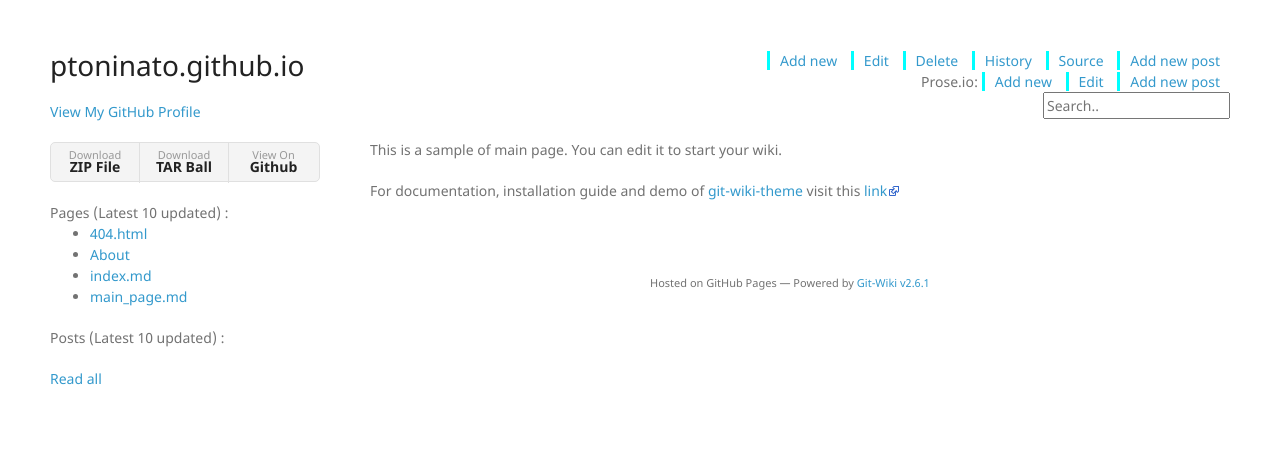
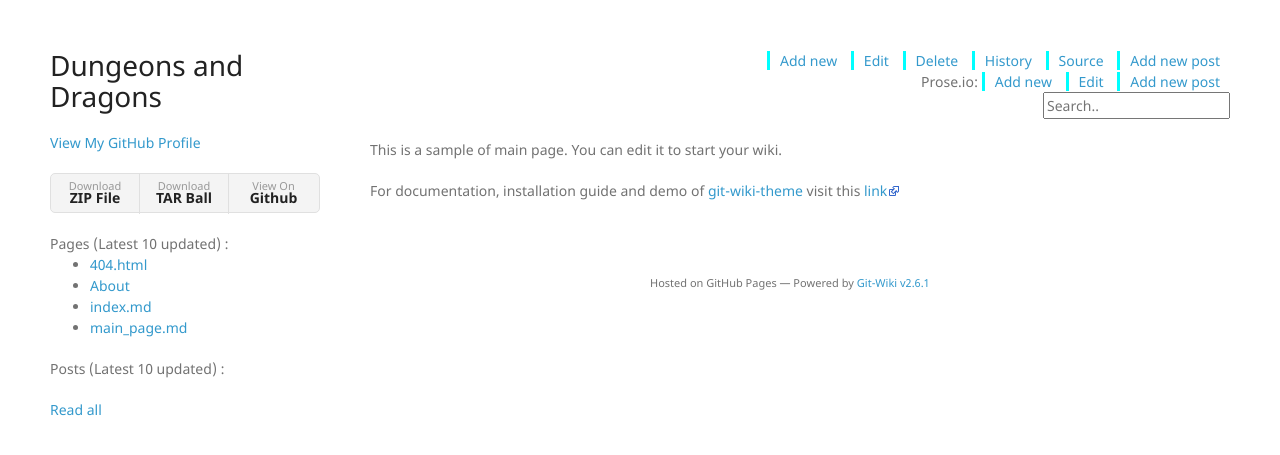
Before and after one commit to ptoninato/ptoninato.github.io, a Jekyll site: the page built from wiki/main_page.md, in a window 1280 px wide. Shown: the top 455 px of the page. Built offline with Jekyll 4.4.1, drawn with Linux system fonts in a browser that asks for light colours; nearby versions of some CDN libraries.

Commit message:
minro updates

```diff
--- a/_config.yml
+++ b/_config.yml
@@ -1,7 +1,7 @@
 # (string) Title of your wiki
-title:
+title: Dungeons and Dragons
 # (string) Description of your wiki
-description:
+description: A collection of information regarding The Revengers'... revernger...ing
 # (boolean) Enable/disable wiki page list in sidebar
 show_wiki_pages: true
 # (integer) Maximum number of wiki page to shown in sidebar
```
Also changed, not shown: README.md.
